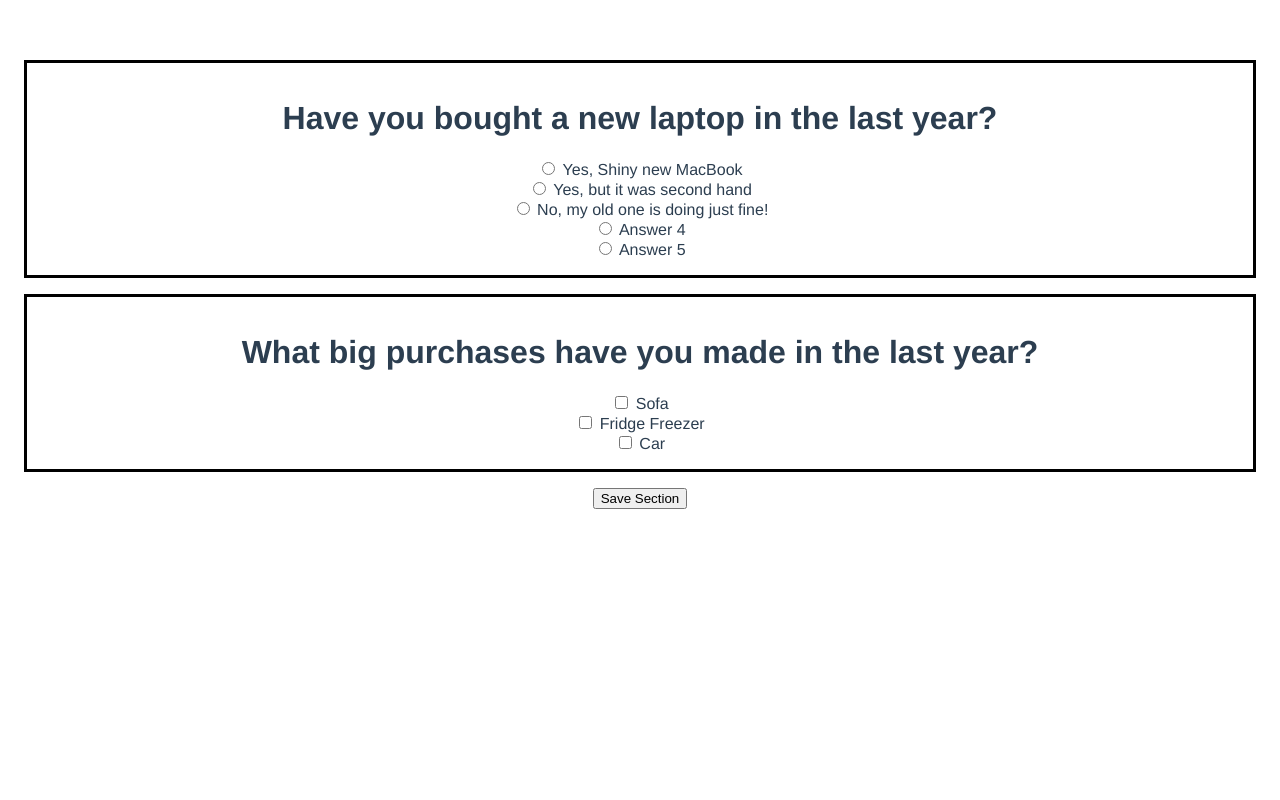
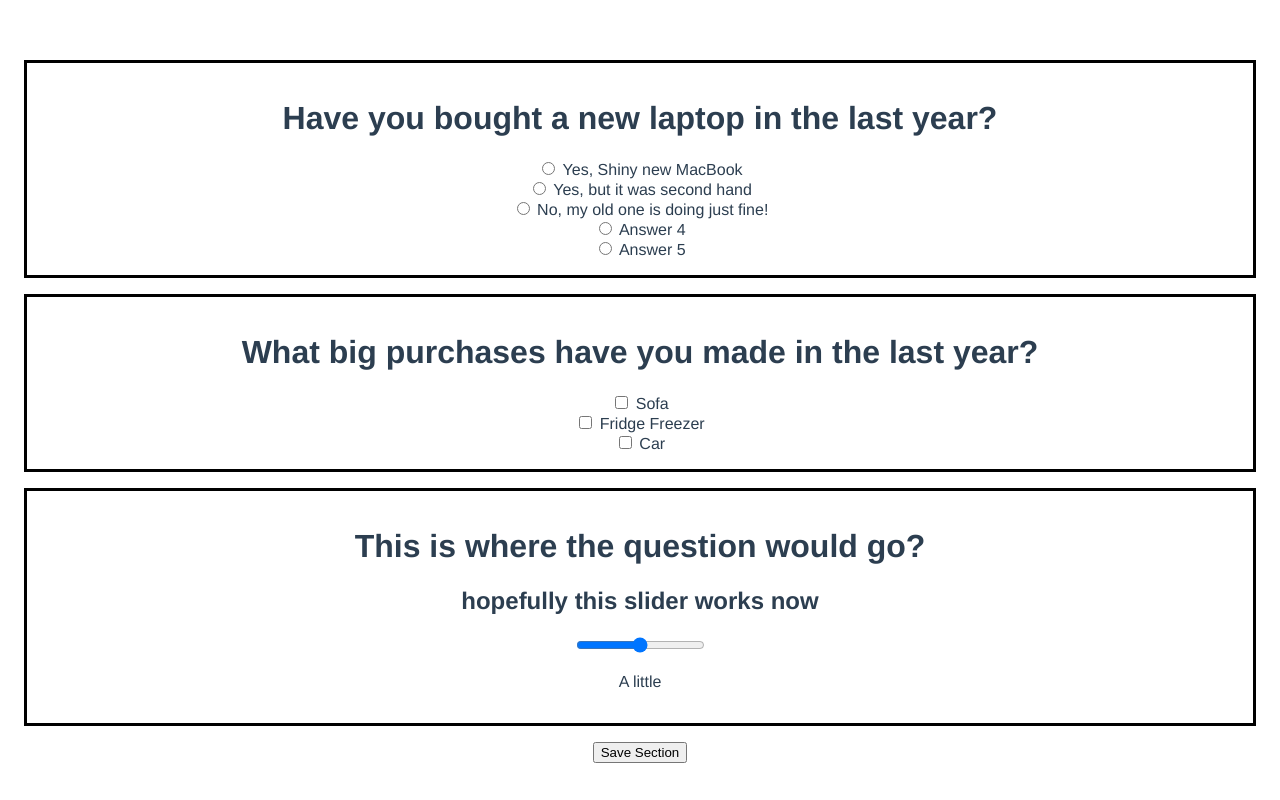
Before and after one commit to randomlyalex/co2_group_project, a Vue app in the folder client/: page / in a window 1280 px wide. Built offline with nearby package versions, Linux system fonts and the light colour scheme.

Commit message:
move the save section method to the top

```diff
--- a/client/src/components/StuffSection.vue
+++ b/client/src/components/StuffSection.vue
@@ -17,6 +17,15 @@ import QuestionComponent from "./QuestionComponent.vue";
 
 export default {
     name: "StuffSection",
+    components: {
+        "question-component": QuestionComponent,
+    },
+    methods: {
+        saveSection: function() {
+            this.$emit("stuff_questions", this.questions);
+        },
+    },
+
     data() {
         return {
             questions: [
@@ -58,15 +67,37 @@ export default {
                         },
                     ],
                 },
+                {
+                    id: 3,
+                    type: "range",
+                    questionHeading: "This is where the question would go?",
+                    questionSubHeading: "hopefully this slider works now",
+                    answers: [
+                        { text: "A little", co2amount: 10 },
+                        {
+                            text: "A little More",
+                            co2amount: 12,
+                        },
+                        {
+                            text: "More Again",
+                            co2amount: 15,
+                        },
+                        { text: "Loads", co2amount: 20 },
+                        { text: "Too Much!", co2amount: 22 },
+                        { text: "Even Mooooore!", co2amount: 52 },
+                        { text: "Astronomical", co2amount: 222 },
+                    ],
+                },
             ],
         };
     },
-    components: {
-        "question-component": QuestionComponent,
-    },
-    methods: {
-        saveSection: function() {
-            this.$emit("stuff_questions", this.questions);
+    computed: {
+        total_stuff_co2: function() {
+            return this.questions.reduce((total, question) => {
+                if (question.co2total > 0) {
+                    return total + question.co2total;
+                }
+            }, 0);
         },
     },
 };
```
